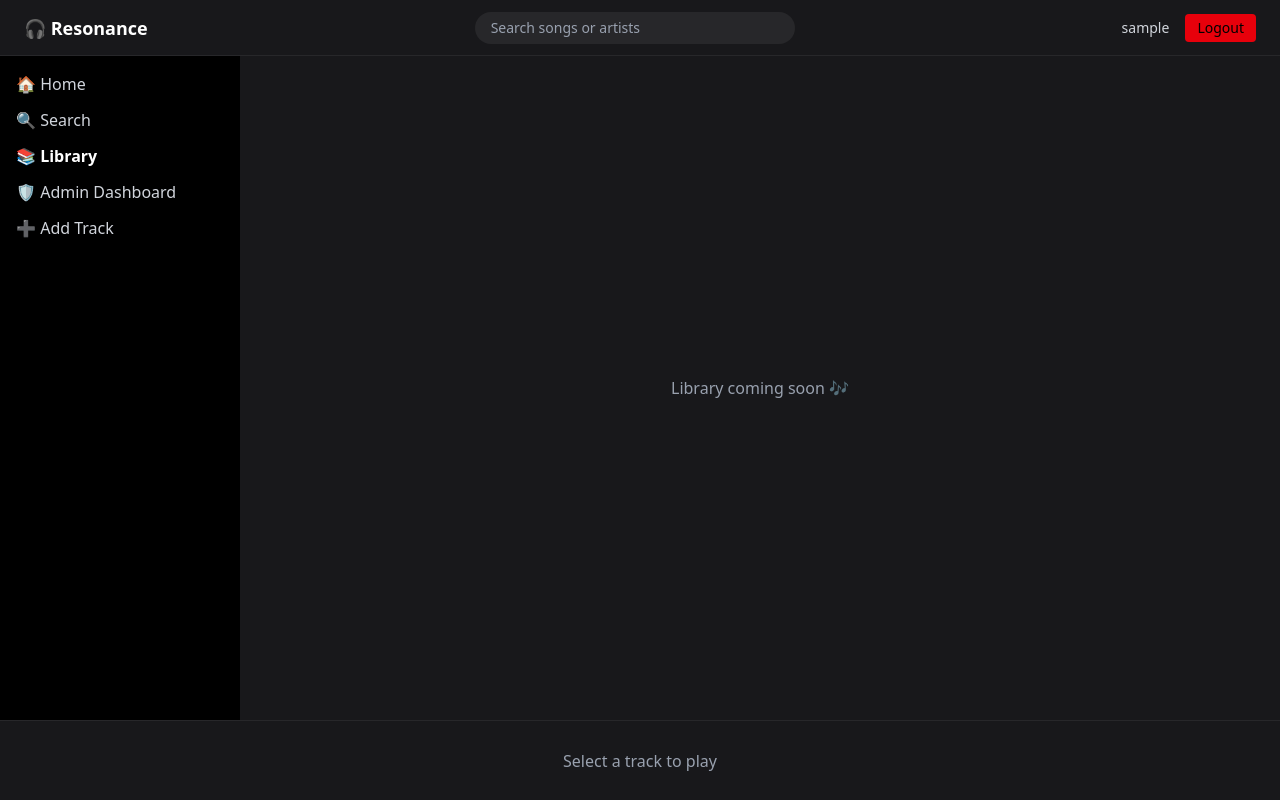
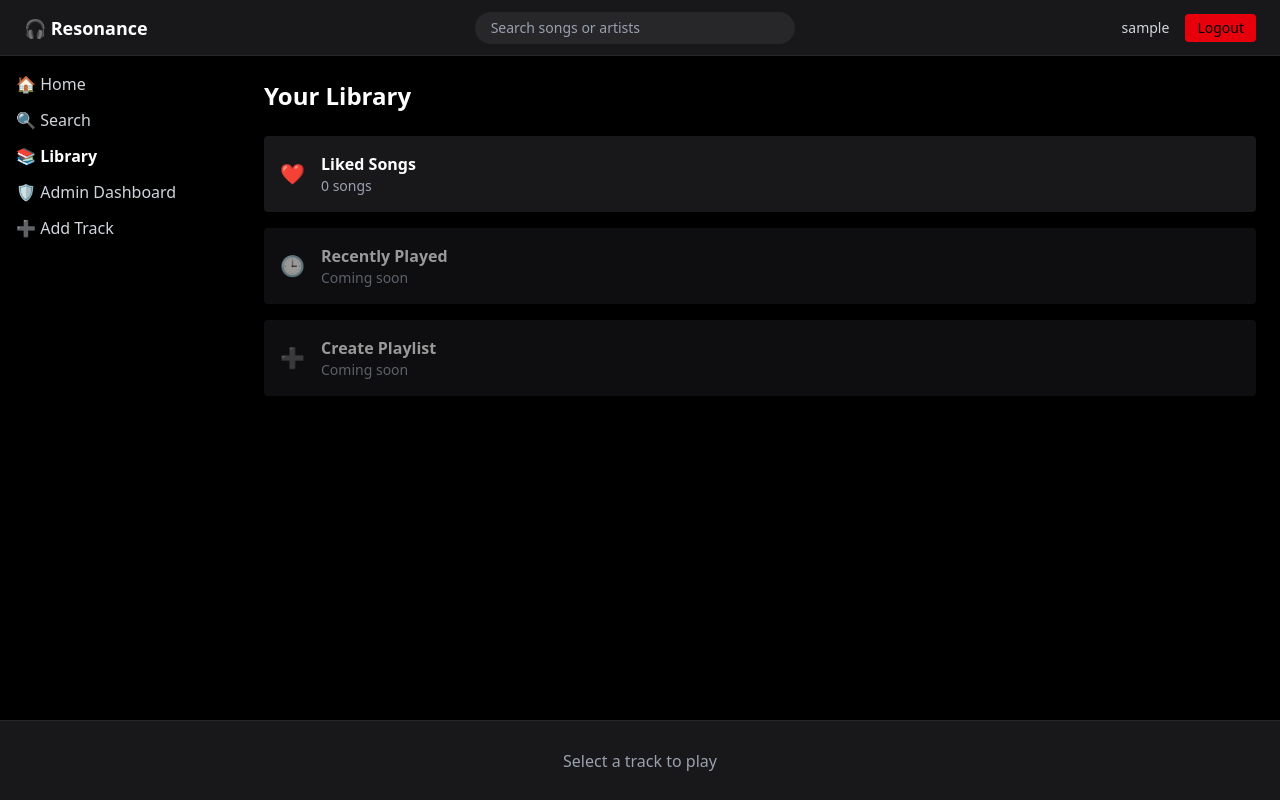
Before and after one commit to Dhanush-Annam/Resonance, a React (Vite) app in the folder frontend/: page /library in a window 1280 px wide. Built offline with nearby package versions, Linux system fonts and the light colour scheme; no server answers; sample sign-in values are in the browser's storage.

Commit message:
add LikedSongs page and update Library to display liked tracks count

```diff
--- a/frontend/src/App.jsx
+++ b/frontend/src/App.jsx
@@ -13,6 +13,7 @@ import ProtectedRoute from './components/ProtectedRoute'
 import ArtistDashboard from './pages/ArtistDashboard'
 import AdminDashboard from './pages/AdminDashboard'
 import AdminCreateTrack from './pages/AdminCreateTrack'
+import LikedSongs from './pages/LikedSongs'
 
 function App() {
   const [queue, setQueue] = useState([])
@@ -138,7 +139,17 @@ const toggleLike = async (track) => {
           <Route element={<ProtectedRoute roles={['user', 'artist', 'admin']} />}>
           <Route
             path="/library"
-            element={<Library />}
+            element={<Library likedCount={likedTracks.length}/>}
+          />
+          <Route
+            path="/library/liked"
+            element={
+            <LikedSongs
+              likedTracks={likedTracks}
+              onPlay={handlePlay}
+              currentTrack={currentTrack}
+            />
+            }
           />
           </Route>
 
--- a/frontend/src/pages/Library.jsx
+++ b/frontend/src/pages/Library.jsx
@@ -1,7 +1,47 @@
-export default function Library() {
+import { useNavigate } from 'react-router-dom'
+
+export default function Library({ likedCount = 0 }) {
+  const navigate = useNavigate()
+
   return (
-    <div className="flex-1 bg-zinc-900 text-white flex items-center justify-center">
-      <p className="text-gray-400">Library coming soon 🎶</p>
+    <div className="flex-1 bg-black text-white p-6 overflow-y-auto">
+      <h1 className="text-2xl font-bold mb-6">Your Library</h1>
+
+      <div className="space-y-4">
+
+        {/* Liked Songs */}
+        <div
+          className="flex items-center gap-4 p-4 bg-zinc-900 rounded cursor-pointer hover:bg-zinc-800"
+          onClick={() => navigate('/library/liked')}
+        >
+          <div className="text-xl">❤️</div>
+          <div>
+            <p className="font-semibold">Liked Songs</p>
+            <p className="text-sm text-gray-400">
+              {likedCount} songs
+            </p>
+          </div>
+        </div>
+
+        {/* Recently Played */}
+        <div className="flex items-center gap-4 p-4 bg-zinc-900 rounded opacity-60">
+          <div className="text-xl">🕒</div>
+          <div>
+            <p className="font-semibold">Recently Played</p>
+            <p className="text-sm text-gray-400">Coming soon</p>
+          </div>
+        </div>
+
+        {/* Create Playlist */}
+        <div className="flex items-center gap-4 p-4 bg-zinc-900 rounded opacity-60">
+          <div className="text-xl">➕</div>
+          <div>
+            <p className="font-semibold">Create Playlist</p>
+            <p className="text-sm text-gray-400">Coming soon</p>
+          </div>
+        </div>
+
+      </div>
     </div>
   )
 }
--- /dev/null
+++ b/frontend/src/pages/LikedSongs.jsx
@@ -0,0 +1,34 @@
+export default function LikedSongs({
+  likedTracks = [],
+  onPlay,
+  currentTrack,
+}) {
+  return (
+    <div className="flex-1 bg-black text-white p-6 overflow-y-auto">
+      <h1 className="text-2xl font-bold mb-6">❤️ Liked Songs</h1>
+
+      {likedTracks.length === 0 ? (
+        <p className="text-gray-400">No liked songs yet.</p>
+      ) : (
+        <div className="space-y-2">
+          {likedTracks.map((track, index) => (
+            <div
+              key={track._id}
+              onClick={() => onPlay(likedTracks, index)}
+              className={`p-3 rounded cursor-pointer hover:bg-zinc-800 ${
+                currentTrack?._id === track._id
+                  ? 'bg-zinc-800'
+                  : 'bg-zinc-900'
+              }`}
+            >
+              <p className="font-medium">{track.title}</p>
+              <p className="text-sm text-gray-400">
+                {track.artist?.username || 'Unknown Artist'}
+              </p>
+            </div>
+          ))}
+        </div>
+      )}
+    </div>
+  )
+}
```
Also changed, not shown: 1 other file (tests, documents, lock files or other folders).
